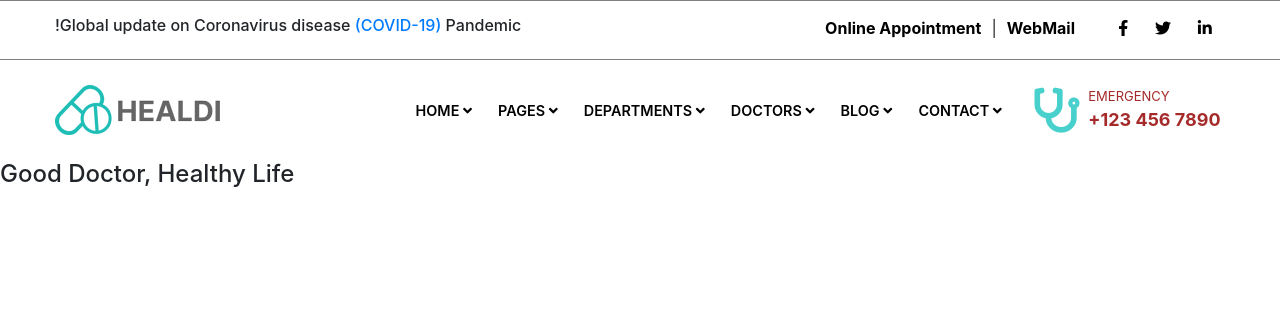
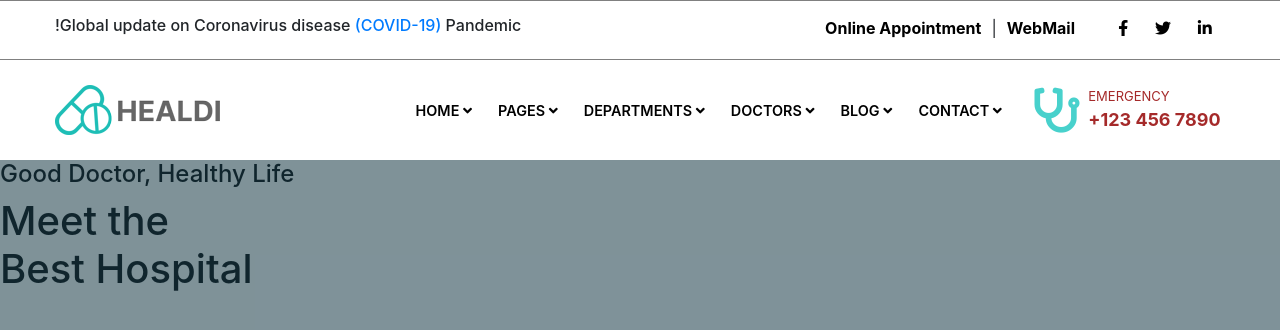
Before and after one commit to RufatGarayev/FrontEndProject-Healdi, a plain HTML site: page index.html in a window 1280 px wide. Drawn offline with nearby package versions, Linux system fonts and the light colour scheme.

Commit message:
best-doctors section start

```diff
--- a/index.html
+++ b/index.html
@@ -107,6 +107,10 @@
           <div class="row">
             <div class="block">
               <h4>Good Doctor, Healthy Life</h4>
+              <h1>
+                Meet the <br>
+                Best Hospital
+              </h1>
             </div>
           </div>
         </div>
--- a/scss/style.scss
+++ b/scss/style.scss
@@ -85,6 +85,15 @@ main{
         background-position: center center;
         background-size: cover;
         background-repeat: no-repeat;
+        &::after {
+            content: "";
+            position: absolute;
+            top: 160px;
+            left: 0;
+            height: 100%;
+            width: 100%;
+            background-color: rgba(0, 38, 51, 0.5);
+          }
 
     }
     // best-doctors section end
```
Also changed, not shown: scss/style.css, 1 other file. Lines whose indentation alone changed are shown as unchanged.
